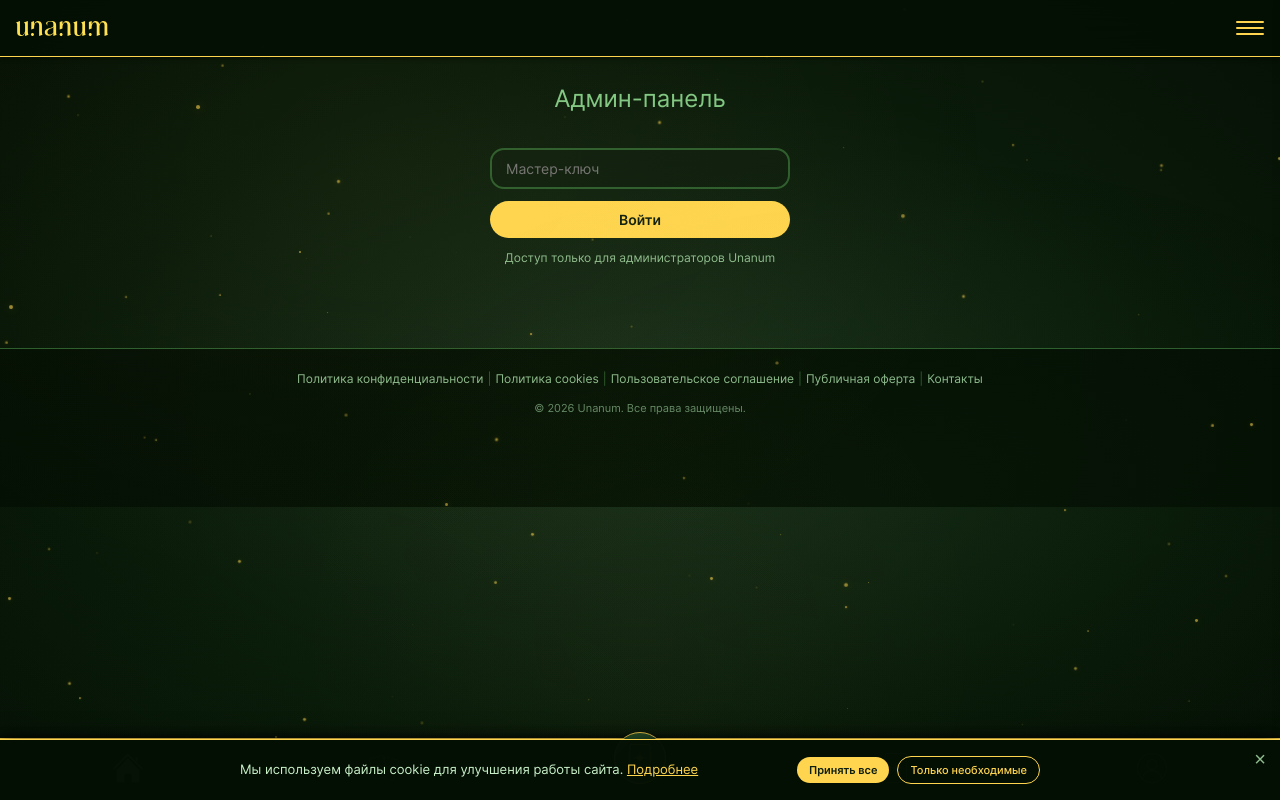
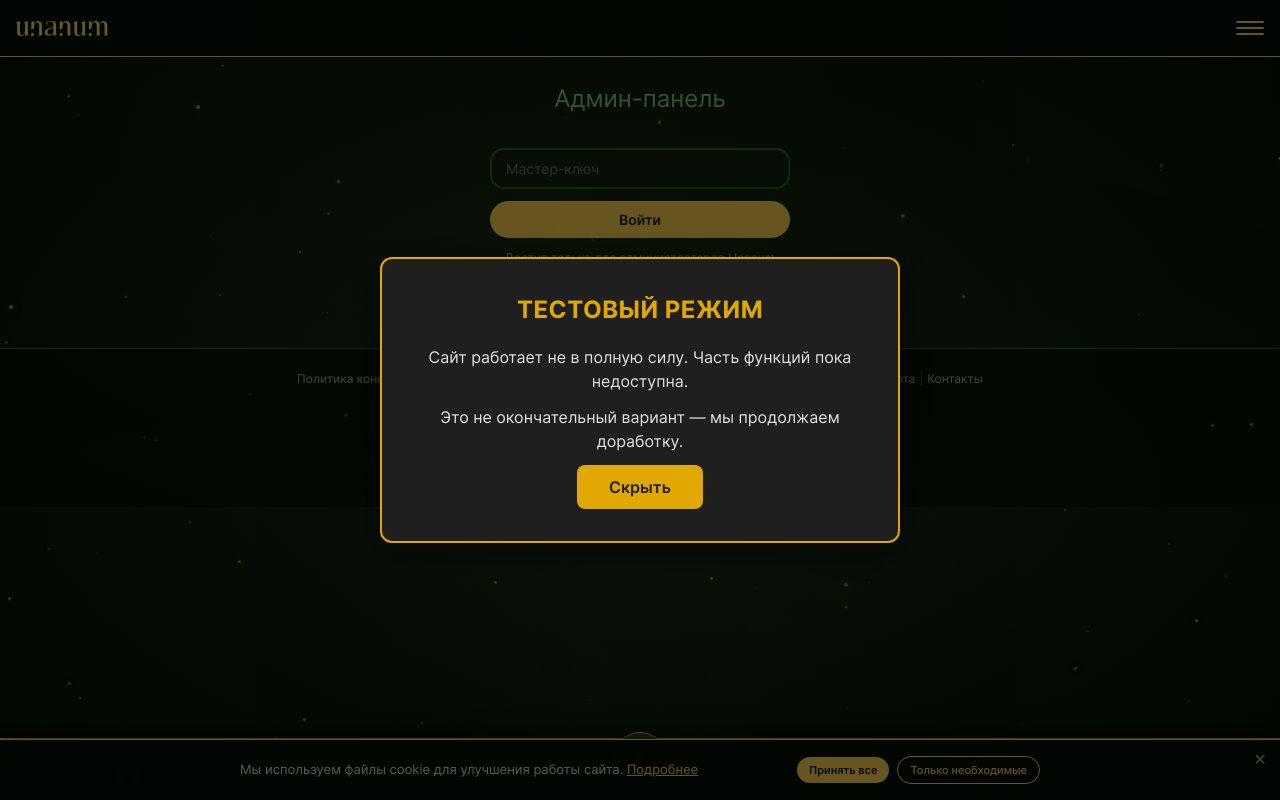
Before and after one commit to andersonesss/unanum-app, a Flask app: page /admin in a window 1280 px wide. Run offline with Flask 3, Linux system fonts and the light colour scheme; parts of the project's set-up code (start-up, migrations or seed data) failed here and were passed over; some libraries are stand-ins or nearby versions.

Commit message:
feat(ui): test mode notice modal (once per 24h)

```diff
--- a/templates/base.html
+++ b/templates/base.html
@@ -704,5 +704,135 @@ document.addEventListener('DOMContentLoaded', function() {
 // Светлая тема — скоро в обновлении
 </script>
 
+<!-- ===== ТЕСТОВЫЙ РЕЖИМ: уведомление (показывать раз в 24 часа) ===== -->
+<style>
+    .test-notice-overlay {
+        position: fixed;
+        inset: 0;
+        background: rgba(0, 0, 0, 0.6);
+        z-index: 9999;
+        display: flex;
+        align-items: center;
+        justify-content: center;
+        padding: 16px;
+    }
+    .test-notice-overlay[hidden] {
+        display: none;
+    }
+    .test-notice-card {
+        background: #1f1f1f;
+        color: #ffffff;
+        border: 2px solid #e0a800;
+        border-radius: 12px;
+        padding: 32px;
+        max-width: 520px;
+        width: 100%;
+        box-sizing: border-box;
+        box-shadow: 0 8px 32px rgba(0, 0, 0, 0.5);
+        font-family: inherit;
+        text-align: center;
+    }
+    .test-notice-title {
+        font-size: 24px;
+        font-weight: 700;
+        color: #e0a800;
+        letter-spacing: 0.5px;
+        margin: 0 0 16px 0;
+        text-transform: uppercase;
+    }
+    .test-notice-text {
+        font-size: 16px;
+        line-height: 1.5;
+        margin: 0 0 12px 0;
+        color: #e0e0e0;
+    }
+    .test-notice-text:last-of-type {
+        margin-bottom: 0;
+    }
+    .test-notice-btn {
+        background: #e0a800;
+        color: #1f1f1f;
+        border: none;
+        padding: 12px 32px;
+        font-size: 16px;
+        font-weight: 600;
+        border-radius: 8px;
+        cursor: pointer;
+        margin-top: 12px;
+        font-family: inherit;
+    }
+    .test-notice-btn:hover {
+        background: #f0b800;
+    }
+    .test-notice-btn:active {
+        transform: scale(0.98);
+    }
+    @media (max-width: 479px) {
+        .test-notice-card {
+            padding: 24px;
+        }
+        .test-notice-title {
+            font-size: 20px;
+        }
+        .test-notice-text {
+            font-size: 14px;
+        }
+        .test-notice-btn {
+            width: 100%;
+        }
+    }
+</style>
+
+<div class="test-notice-overlay" id="testNotice" hidden>
+    <div class="test-notice-card" role="dialog" aria-modal="true" aria-labelledby="testNoticeTitle">
+        <h2 class="test-notice-title" id="testNoticeTitle">ТЕСТОВЫЙ РЕЖИМ</h2>
+        <p class="test-notice-text">Сайт работает не в полную силу. Часть функций пока недоступна.</p>
+        <p class="test-notice-text">Это не окончательный вариант — мы продолжаем доработку.</p>
+        <button type="button" class="test-notice-btn" id="testNoticeHide">Скрыть</button>
+    </div>
+</div>
+
+<script>
+    (function () {
+        var STORAGE_KEY = 'unanum_test_notice_hidden_until';
+        var overlay = document.getElementById('testNotice');
+        var hideBtn = document.getElementById('testNoticeHide');
+        if (!overlay || !hideBtn) return;
+
+        var hiddenUntil = 0;
+        try {
+            hiddenUntil = parseInt(localStorage.getItem(STORAGE_KEY), 10) || 0;
+        } catch (e) {
+            hiddenUntil = 0;
+        }
+
+        var prevOverflow = '';
+
+        function openNotice() {
+            overlay.hidden = false;
+            prevOverflow = document.body.style.overflow;
+            document.body.style.overflow = 'hidden';
+        }
+
+        function hideNotice() {
+            overlay.hidden = true;
+            document.body.style.overflow = prevOverflow;
+        }
+
+        if (Date.now() > hiddenUntil) {
+            openNotice();
+        }
+
+        hideBtn.addEventListener('click', function () {
+            hideNotice();
+            try {
+                localStorage.setItem(STORAGE_KEY, String(Date.now() + 24 * 60 * 60 * 1000));
+            } catch (e) {
+                // localStorage недоступен (приватный режим) — просто закрываем окно.
+            }
+        });
+    })();
+</script>
+
 </body>
 </html>
```
